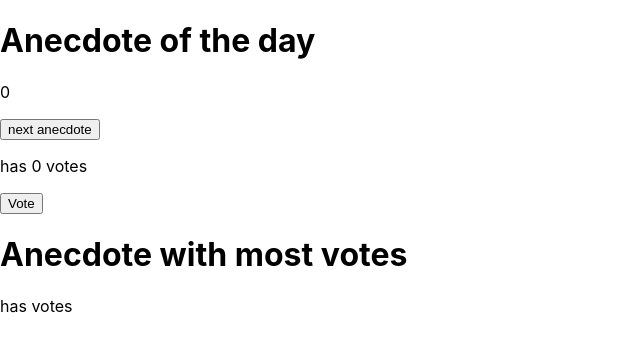
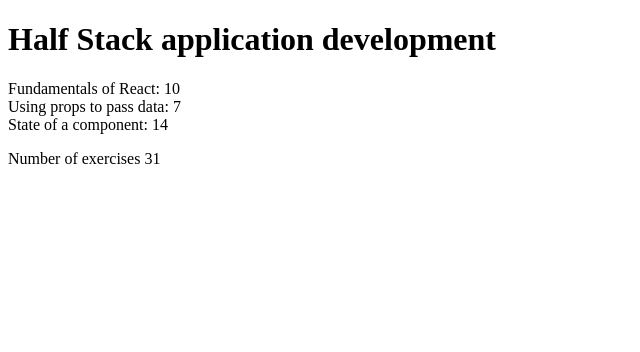
Before and after one commit to gkowalc/fullstackopen, a React (Create React App) app: page / in a window 1280 px wide. Shown: the top 352 px of the page, without its empty margins (0-640 px from the left). Built offline with nearby package versions, Linux system fonts and the light colour scheme.

Commit message:
week2, exercise 2.1 step7

```diff
--- a/src/index.js
+++ b/src/index.js
@@ -1,10 +1,66 @@
 import React from 'react';
 import ReactDOM from 'react-dom';
-import './index.css';
-import App from './App';
-import reportWebVitals from './reportWebVitals';
 
-ReactDOM.render(
-  <App />,
-  document.getElementById('root')
-)
+const Header = ({ course }) => {
+  return (
+    <h1>{course.name}</h1>
+  )
+}
+
+const Total = ({ course }) => {
+  const sum = course.parts[0].exercises + course.parts[1].exercises + course.parts[2].exercises
+  return(
+    <p>Number of exercises {sum}</p>
+  )
+}
+
+const Part = (props) => {
+  return ( <div>
+    {props.name}: {props.exercicesprops}
+    </div>
+  )
+}
+
+const Content = ({ course }) => {
+  const part_function =  course.parts.map((n, key_prop) =>  <Part key={key_prop} name={n.name} exercicesprops={n.exercises}>   </Part>);
+  return (
+    <>
+     {part_function}
+    </>
+  )
+}
+
+const App = () => {
+  const course = {
+    id: 1,
+    name: 'Half Stack application development',
+    parts: [
+      {
+        name: 'Fundamentals of React',
+        exercises: 10,
+        id: 1
+      },
+      {
+        name: 'Using props to pass data',
+        exercises: 7,
+        id: 2
+      },
+      {
+        name: 'State of a component',
+        exercises: 14,
+        id: 3
+      }
+
+    ]
+  }
+
+  return (
+    <div>
+      <Header course={course} />
+      <Content course={course} />
+      <Total course={course} />
+    </div>
+  )
+}
+
+ReactDOM.render(<App />, document.getElementById('root'))
```
